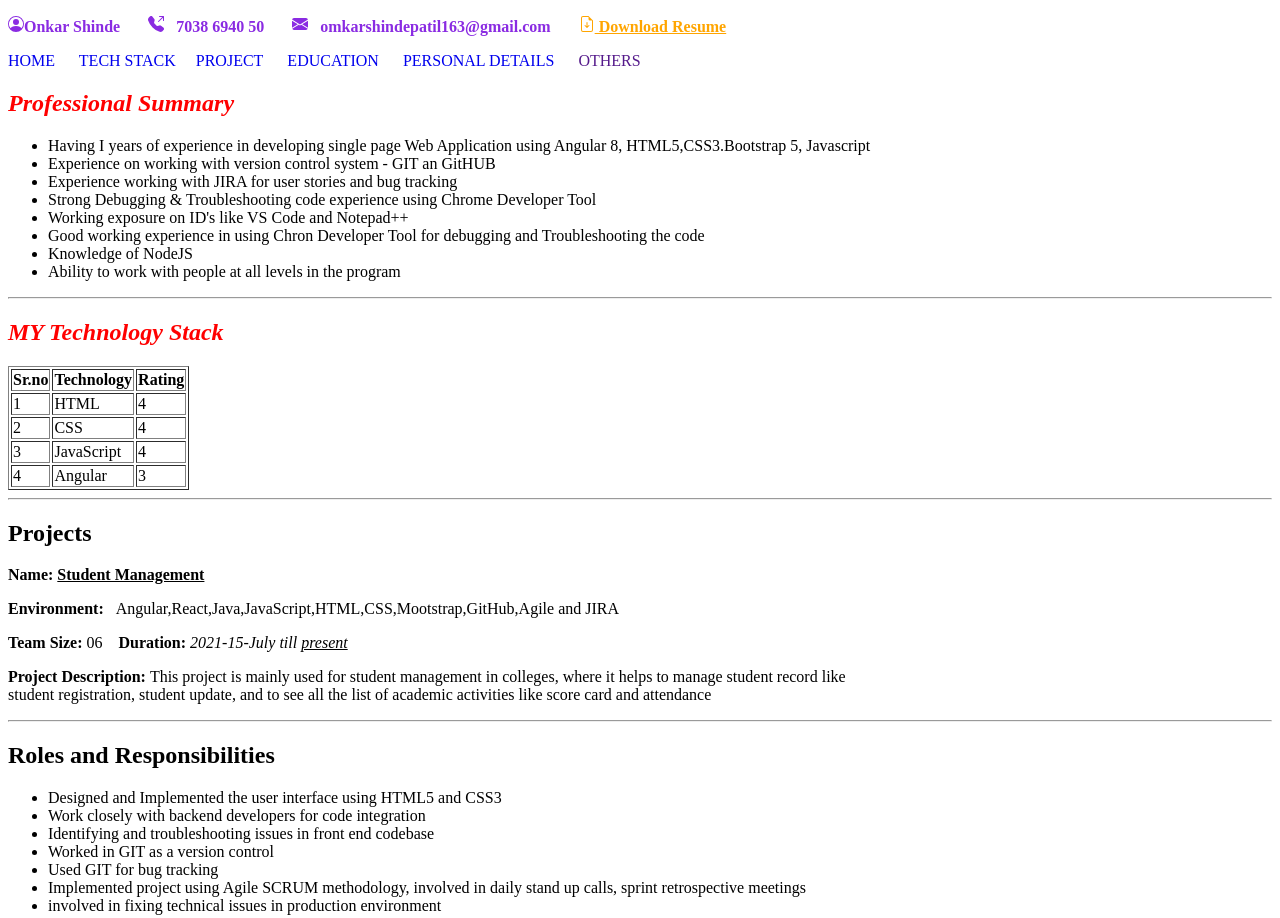
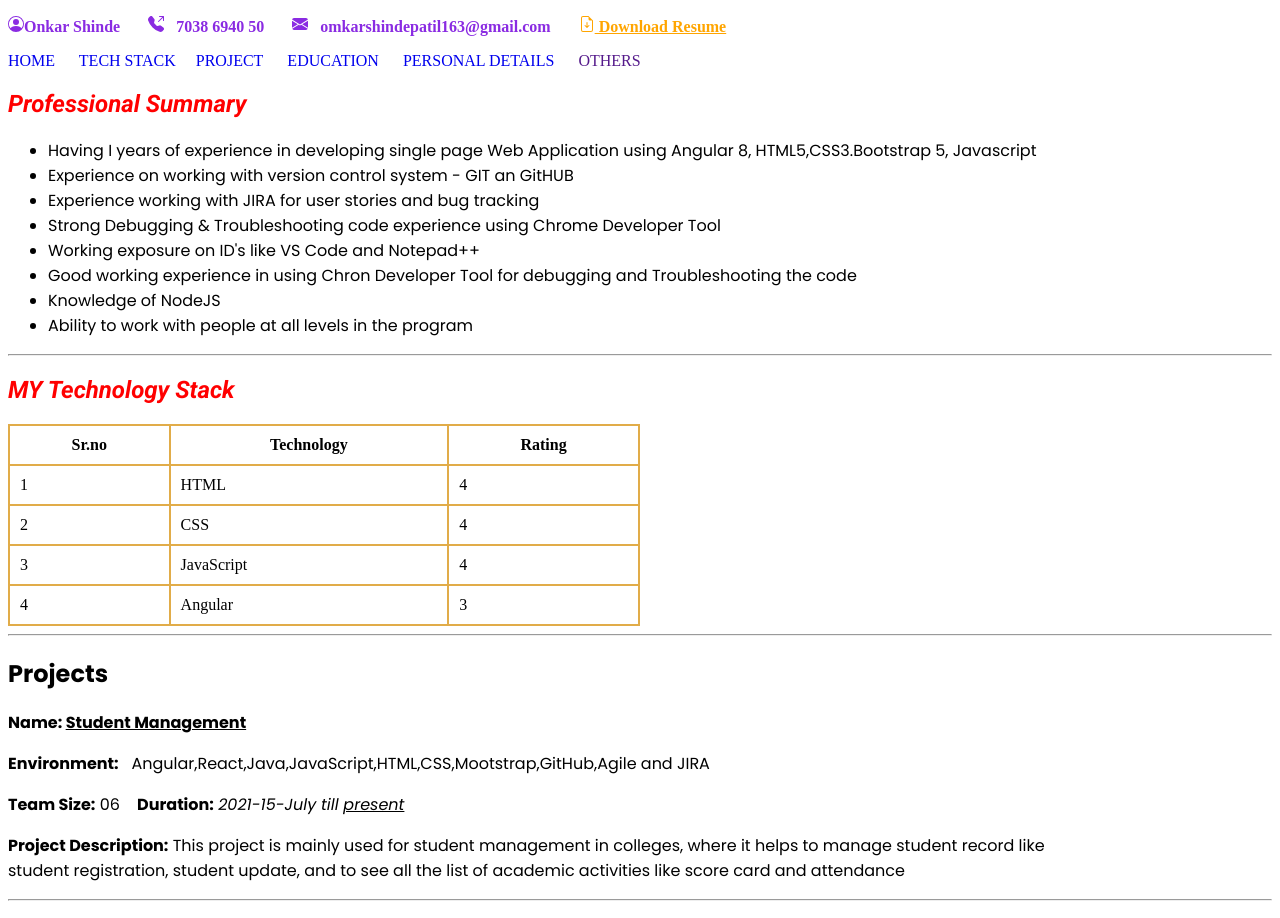
Before and after one commit to Omkarshinde12345/my-profile, a plain HTML site: page index.html in a window 1280 px wide. Shown: the top 918 px of the page. Drawn offline with Linux system fonts and the light colour scheme.

Commit message:
CssRobotoPoppins
CssRobotoPoppins

```diff
--- a/index.html
+++ b/index.html
@@ -5,6 +5,9 @@
   <meta charset="UTF-8" />
   <meta name="viewport" content="width=device-width, initial-scale=1.0" />
   <title>My Profile</title>
+  <link rel="preconnect" href="https://fonts.googleapis.com">
+  <link rel="preconnect" href="https://fonts.gstatic.com" crossorigin>
+  <link href="https://fonts.googleapis.com/css2?family=Poppins:ital,wght@0,100;0,200;0,300;0,400;0,500;0,600;0,700;0,800;0,900;1,100;1,200;1,300;1,400;1,500;1,600;1,700;1,800;1,900&family=Roboto:ital,wght@0,100;0,300;0,400;0,500;0,700;0,900;1,100;1,300;1,400;1,500;1,700;1,900&display=swap" rel="stylesheet">
   <style>
     #Resume {
       color: orange;
@@ -14,6 +17,7 @@
     .heading {
       color: red;
       font-style: italic;
+      font-family: "Roboto", sans-serif;
     }
 
     .links a {
@@ -23,6 +27,19 @@
     .icon {
       color: blueviolet;
       font-weight: bolder;
+    }
+    table,tr,th,td{
+      border: 2px solid rgb(225, 172, 73);
+      border-collapse: collapse;
+    }
+    td,th{
+      padding: 10px;
+    }
+    #techtable{
+      width: 50%;
+    }
+    .link{
+      font-family: "Poppins", sans-serif;
     }
   </style>
 </head>
@@ -77,7 +94,7 @@
     <!-- Home Suction -->
     <section id="home">
       <h2 class="heading">Professional Summary</h2>
-      <ul>
+      <ul class="link">
         <li>
           Having I years of experience in developing single page Web
           Application using Angular 8, HTML5,CSS3.Bootstrap 5, Javascript
@@ -103,9 +120,9 @@
     </section>
     <hr />
     <!-- Technology Stach section -->
-    <section id="techStach">
+    <section>
       <h2 class="heading">MY Technology Stack</h2>
-      <table border>
+      <table id="techtable">
         <thead>
           <tr>
             <th>Sr.no</th>
@@ -139,7 +156,7 @@
     </section>
     <hr />
     <!-- Project Section  -->
-    <section id="Project">
+    <section class="link">
       <h2 class="headind">Projects</h2>
 
       <p>
@@ -162,7 +179,7 @@
       </p>
       <hr />
       <h2>Roles and Responsibilities</h2>
-      <ul>
+      <ul class="link">
         <li>
           Designed and Implemented the user interface using HTML5 and CSS3
         </li>
@@ -181,7 +198,7 @@
     <!-- Education Section -->
     <section id="Education">
       <h2>Eduction Section</h2>
-      <table border>
+      <table >
         <thead>
           <tr>
             <th>Qaulification</th>
```
Also changed, not shown: contactMe.html (deleted, +0 -11 lines), cssBoxModel.html (added, +29 -0 lines).
